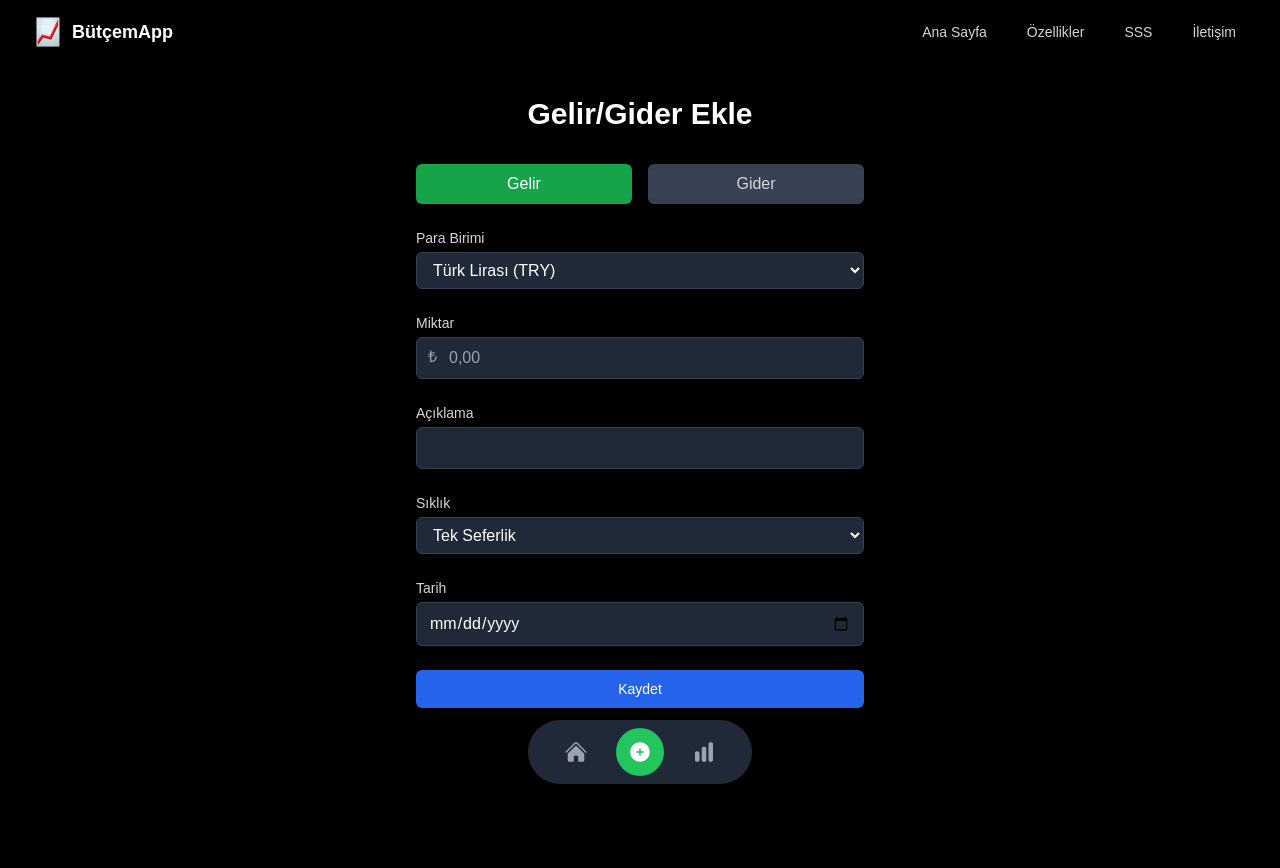
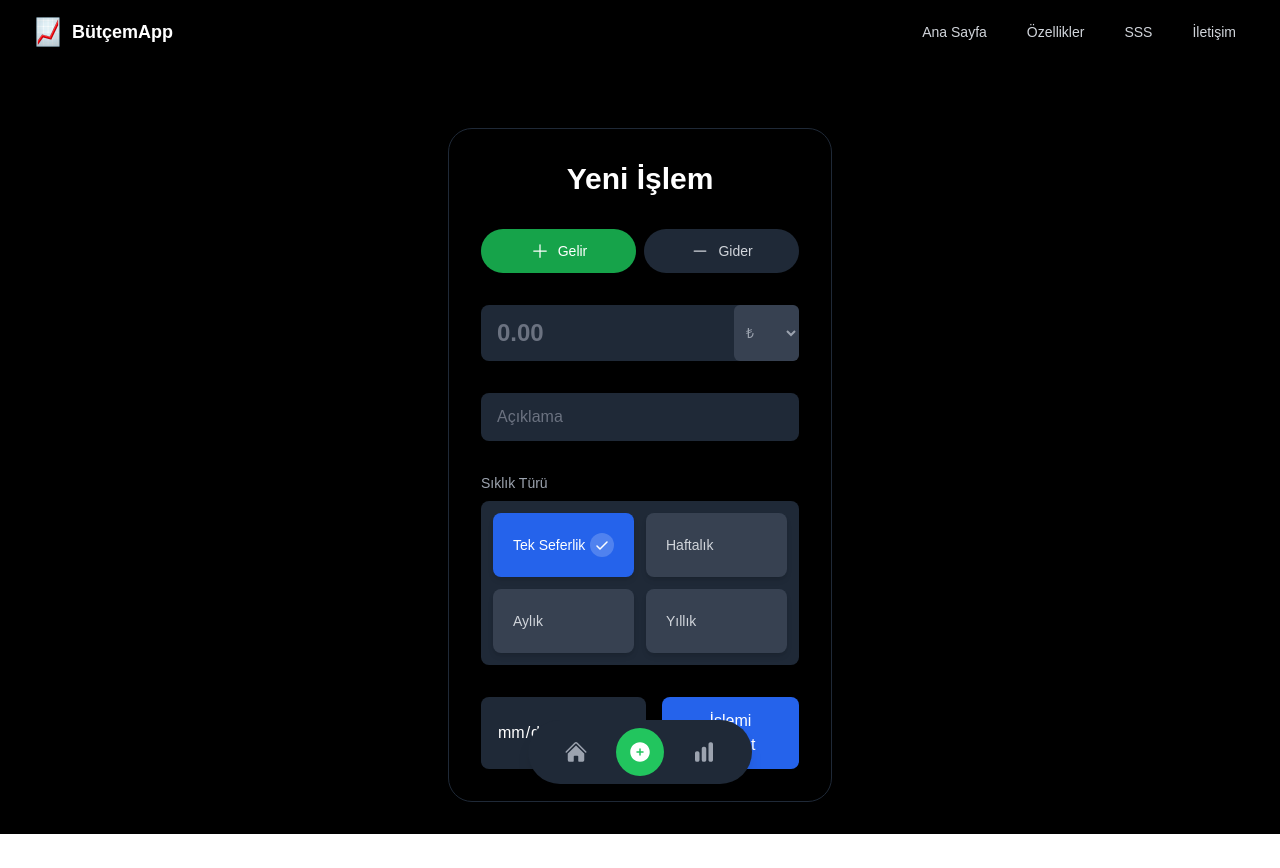
Before and after one commit to netpixdev/butcemapp, a Next.js app: page /add-transaction in a window 1280 px wide. After the commit the page ends 834 px from the top, so only its background shows below. Built offline with nearby package versions, Linux system fonts and the light colour scheme.

Commit message:
Form tasarımı güncellendi: yeni işlem arayüzü iyileştirildi

```diff
--- a/package.json
+++ b/package.json
@@ -9,6 +9,7 @@
     "lint": "next lint"
   },
   "dependencies": {
+    "@headlessui/react": "^2.1.8",
     "@heroicons/react": "^2.1.5",
     "next": "14.2.9",
     "react": "^18",
--- a/src/app/add-transaction/page.tsx
+++ b/src/app/add-transaction/page.tsx
@@ -5,6 +5,8 @@ import { useState, useEffect } from 'react'
 import Link from 'next/link'
 import { ToastContainer, toast } from 'react-toastify'
 import 'react-toastify/dist/ReactToastify.css'
+import { RadioGroup } from '@headlessui/react'
+import { PlusIcon, MinusIcon } from '@heroicons/react/24/solid'
 
 type TransactionType = 'income' | 'expense'
 type Frequency = 'once' | 'weekly' | 'monthly' | 'yearly'
@@ -29,6 +31,7 @@ export default function AddTransaction() {
   const [currency, setCurrency] = useState<Currency>('TRY')
   const [date, setDate] = useState('')
   const [transactions, setTransactions] = useState<Transaction[]>([])
+  const [selectedFrequency, setSelectedFrequency] = useState<Frequency>('once')
 
   useEffect(() => {
     const storedTransactions = localStorage.getItem('transactions')
@@ -70,10 +73,12 @@ export default function AddTransaction() {
   }
 
   return (
-    <div className="min-h-screen bg-black text-white pb-16">
+    <div className="min-h-screen bg-black text-gray-100">
+      {/* Menü */}
       <nav className="bg-black bg-opacity-50 backdrop-blur-md fixed w-full z-10">
         <div className="max-w-7xl mx-auto px-2 sm:px-6 lg:px-8">
           <div className="relative flex items-center justify-between h-16">
+            {/* Logo ve Uygulama Adı */}
             <div className="flex-shrink-0 flex items-center">
               <Link href="/" className="flex items-center">
                 <Image src="/logo.webp" alt="Logo" width={32} height={32} className="mr-2" />
@@ -92,7 +97,7 @@ export default function AddTransaction() {
             </div>
 
             {/* Mobile menu button */}
-            <div className="-mr-2 flex sm:hidden">
+            <div className="flex sm:hidden">
               <button
                 onClick={() => setIsMenuOpen(!isMenuOpen)}
                 type="button"
@@ -128,171 +133,147 @@ export default function AddTransaction() {
         )}
       </nav>
 
-      <main className="flex flex-col items-center justify-center min-h-screen p-4 sm:p-24 pt-20">
-        <div className="max-w-md w-full space-y-8">
-          <h1 className="text-2xl sm:text-3xl font-bold text-center mb-6">Gelir/Gider Ekle</h1>
-          <form onSubmit={handleSubmit} className="space-y-6">
-            <div className="flex space-x-4 mb-4">
+      {/* Ana içerik */}
+      <main className="pt-32 pb-8 px-4 sm:px-6 lg:px-8 max-w-md mx-auto">
+        <div className="bg-black shadow-2xl rounded-3xl overflow-hidden border border-gray-800">
+          <div className="p-8">
+            <h2 className="text-3xl font-bold text-center text-white mb-8">Yeni İşlem</h2>
+            <form onSubmit={handleSubmit} className="space-y-8">
+              <div className="flex space-x-2">
                 <button
                   type="button"
                   onClick={() => setTransactionType('income')}
-                className={`flex-1 py-2 px-4 rounded-md transition-colors duration-200 ${
+                  className={`flex-1 py-3 px-4 rounded-full text-sm font-medium transition-colors duration-200 flex items-center justify-center ${
                     transactionType === 'income'
                       ? 'bg-green-600 text-white'
-                    : 'bg-gray-700 text-gray-300 hover:bg-gray-600'
+                      : 'bg-gray-800 text-gray-300 hover:bg-gray-700'
                   }`}
                 >
+                  <PlusIcon className="h-5 w-5 mr-2" />
                   Gelir
                 </button>
                 <button
                   type="button"
                   onClick={() => setTransactionType('expense')}
-                className={`flex-1 py-2 px-4 rounded-md transition-colors duration-200 ${
+                  className={`flex-1 py-3 px-4 rounded-full text-sm font-medium transition-colors duration-200 flex items-center justify-center ${
                     transactionType === 'expense'
                       ? 'bg-red-600 text-white'
-                    : 'bg-gray-700 text-gray-300 hover:bg-gray-600'
+                      : 'bg-gray-800 text-gray-300 hover:bg-gray-700'
                   }`}
                 >
+                  <MinusIcon className="h-5 w-5 mr-2" />
                   Gider
                 </button>
               </div>
-            <div>
-              <label htmlFor="currency" className="block text-sm font-medium text-gray-300 mb-1">
-                Para Birimi
-              </label>
+
+              <div className="relative">
+                <input
+                  type="text"
+                  value={amount}
+                  onChange={(e) => setAmount(e.target.value)}
+                  className="block w-full pl-4 pr-20 py-3 bg-gray-800 border-0 rounded-lg text-2xl font-bold text-white placeholder-gray-500 focus:ring-2 focus:ring-blue-500"
+                  placeholder="0.00"
+                />
+                <div className="absolute inset-y-0 right-0 flex items-center">
                   <select
-                id="currency"
                     value={currency}
                     onChange={(e) => setCurrency(e.target.value as Currency)}
-                className="w-full px-3 py-2 rounded-md bg-gray-800 border border-gray-700 text-white focus:outline-none focus:ring-2 focus:ring-blue-500"
-                required
+                    className="h-full py-0 pl-2 pr-7 border-0 bg-gray-700 text-gray-400 sm:text-sm rounded-md focus:ring-2 focus:ring-blue-500"
                   >
-                <option value="TRY">Türk Lirası (TRY)</option>
-                <option value="USD">Amerikan Doları (USD)</option>
+                    <option value="TRY">₺</option>
+                    <option value="USD">$</option>
                   </select>
                 </div>
-            <div>
-              <label htmlFor="amount" className="block text-sm font-medium text-gray-300 mb-1">
-                Miktar
-              </label>
-              <CurrencyInput
-                value={amount}
-                onChange={setAmount}
-                currency={currency}
-              />
               </div>
-            <div>
-              <label htmlFor="description" className="block text-sm font-medium text-gray-300 mb-1">
-                Açıklama
-              </label>
+
               <input
                 type="text"
-                id="description"
                 value={description}
                 onChange={(e) => setDescription(e.target.value)}
-                className="w-full px-3 py-2 rounded-md bg-gray-800 border border-gray-700 text-white focus:outline-none focus:ring-2 focus:ring-blue-500"
+                className="w-full py-3 px-4 bg-gray-800 border-0 rounded-lg text-white placeholder-gray-500 focus:ring-2 focus:ring-blue-500 font-medium"
+                placeholder="Açıklama"
                 required
               />
+
+              <RadioGroup value={selectedFrequency} onChange={setSelectedFrequency}>
+                <RadioGroup.Label className="text-sm font-medium text-gray-400 mb-2 block">Sıklık Türü</RadioGroup.Label>
+                <div className="bg-gray-800 rounded-lg p-3 grid grid-cols-2 gap-3">
+                  {['once', 'weekly', 'monthly', 'yearly'].map((freq) => (
+                    <RadioGroup.Option
+                      key={freq}
+                      value={freq}
+                      className={({ active, checked }) =>
+                        `${active ? 'ring-2 ring-blue-500' : ''}
+                        ${checked ? 'bg-blue-600 text-white' : 'bg-gray-700'}
+                          relative rounded-lg shadow-md px-5 py-4 cursor-pointer flex items-center justify-center h-16 focus:outline-none`
+                      }
+                    >
+                      {({ checked }) => (
+                        <div className="flex items-center justify-between w-full">
+                          <div className="flex items-center">
+                            <div className="text-sm">
+                              <RadioGroup.Label
+                                as="p"
+                                className={`font-medium  ${
+                                  checked ? 'text-white' : 'text-gray-300'
+                                }`}
+                              >
+                                {freq === 'once' ? 'Tek Seferlik' :
+                                 freq === 'weekly' ? 'Haftalık' :
+                                 freq === 'monthly' ? 'Aylık' : 'Yıllık'}
+                              </RadioGroup.Label>
                             </div>
-            <div>
-              <label htmlFor="frequency" className="block text-sm font-medium text-gray-300 mb-1">
-                Sıklık
-              </label>
-              <select
-                id="frequency"
-                value={frequency}
-                onChange={(e) => setFrequency(e.target.value as Frequency)}
-                className="w-full px-3 py-2 rounded-md bg-gray-800 border border-gray-700 text-white focus:outline-none focus:ring-2 focus:ring-blue-500"
-                required
-              >
-                <option value="once">Tek Seferlik</option>
-                <option value="weekly">Haftalık</option>
-                <option value="monthly">Aylık</option>
-                <option value="yearly">Yıllık</option>
-              </select>
                           </div>
-            <div>
-              <label htmlFor="date" className="block text-sm font-medium text-gray-300 mb-1">
-                Tarih
-              </label>
+                          {checked && (
+                            <div className="flex-shrink-0 text-white">
+                              <CheckIcon className="w-6 h-6" />
+                            </div>
+                          )}
+                        </div>
+                      )}
+                    </RadioGroup.Option>
+                  ))}
+                </div>
+              </RadioGroup>
+
+              <div className="flex space-x-4">
                 <input
                   type="date"
-                id="date"
                   value={date}
                   onChange={(e) => setDate(e.target.value)}
-                className="w-full px-3 py-2 rounded-md bg-gray-800 border border-gray-700 text-white focus:outline-none focus:ring-2 focus:ring-blue-500"
+                  className="flex-1 py-3 px-4 bg-gray-800 border-0 rounded-lg text-white focus:ring-2 focus:ring-blue-500"
                   required
                 />
-            </div>
                 <button
                   type="submit"
-              className="w-full py-2 px-4 border border-transparent rounded-md shadow-sm text-sm font-medium text-white bg-blue-600 hover:bg-blue-700 focus:outline-none focus:ring-2 focus:ring-offset-2 focus:ring-blue-500 transition-colors duration-200"
+                  className="flex-1 py-3 px-6 bg-blue-600 hover:bg-blue-700 rounded-lg text-white font-medium transition-colors duration-200 focus:outline-none focus:ring-2 focus:ring-offset-2 focus:ring-blue-500"
                 >
-              Kaydet
+                  İşlemi Kaydet
                 </button>
+              </div>
             </form>
+          </div>
         </div>
       </main>
 
-      {/* Toast container'ı ekleyin */}
-      <ToastContainer
-        position="top-right"
-        autoClose={3000}
-        hideProgressBar={false}
-        newestOnTop={false}
-        closeOnClick
-        rtl={false}
-        pauseOnFocusLoss
-        draggable
-        pauseOnHover
-        theme="dark"
-      />
+      <ToastContainer position="bottom-right" theme="dark" />
     </div>
   )
 }
 
-interface CurrencyInputProps {
-  value: string;
-  onChange: (value: string) => void;
-  currency: Currency;
+interface CheckIconProps extends React.SVGProps<SVGSVGElement> {}
+
+function CheckIcon(props: CheckIconProps) {
+  return (
+    <svg viewBox="0 0 24 24" fill="none" {...props}>
+      <circle cx={12} cy={12} r={12} fill="#fff" opacity="0.2" />
+      <path
+        d="M7 13l3 3 7-7"
+        stroke="#fff"
+        strokeWidth={1.5}
+        strokeLinecap="round"
+        strokeLinejoin="round"
+      />
+    </svg>
+  )
 }
-
-function CurrencyInput({ value, onChange, currency }: CurrencyInputProps) {
-  const handleChange = (e: React.ChangeEvent<HTMLInputElement>) => {
-    let inputValue = e.target.value.replace(/[^0-9.,]/g, '');
-
-    if (currency === 'TRY') {
-      // TRY için virgül kullan, en fazla 2 ondalık basamak
-      inputValue = inputValue.replace(',', '.');
-      const parts = inputValue.split('.');
-      if (parts[1] && parts[1].length > 2) {
-        parts[1] = parts[1].slice(0, 2);
-        inputValue = parts.join('.');
-      }
-    } else if (currency === 'USD') {
-      // USD için nokta kullan, en fazla 2 ondalık basamak
-      const parts = inputValue.split('.');
-      if (parts[1] && parts[1].length > 2) {
-        parts[1] = parts[1].slice(0, 2);
-        inputValue = parts.join('.');
-      }
-    }
-
-    onChange(inputValue);
-  };
-
-  return (
-    <div className="relative">
-      <input
-        type="text"
-        value={value}
-        onChange={handleChange}
-        className="w-full px-3 py-2 rounded-md bg-gray-800 border border-gray-700 text-white focus:outline-none focus:ring-2 focus:ring-blue-500 pl-8"
-        placeholder={currency === 'TRY' ? '0,00' : '0.00'}
-      />
-      <span className="absolute left-3 top-2 text-gray-400">
-        {currency === 'TRY' ? '₺' : '$'}
-      </span>
-    </div>
-  );
-}
```
Also changed, not shown: src/app/status/page.tsx (+52 -2 lines), 1 other file (tests, documents, lock files or other folders). Lines whose indentation alone changed are shown as unchanged.
